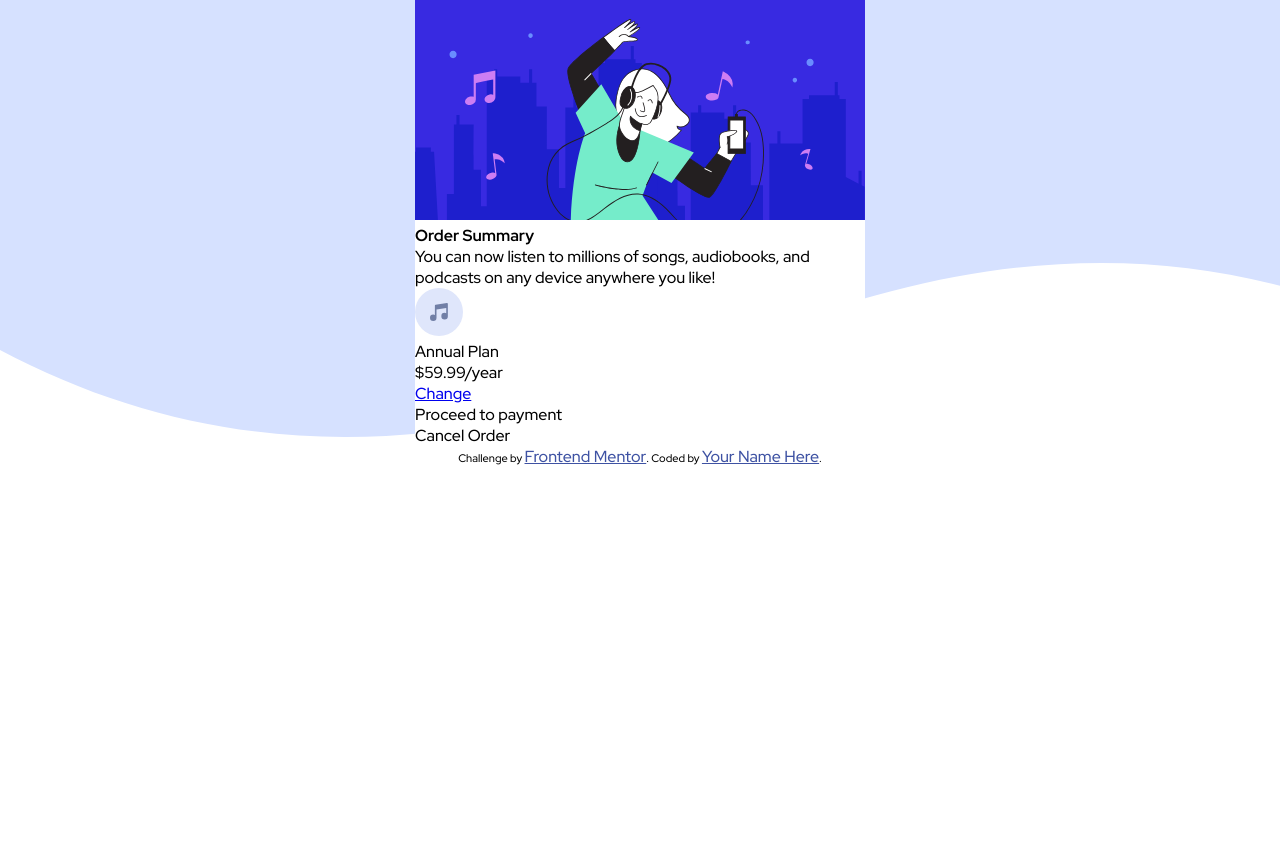
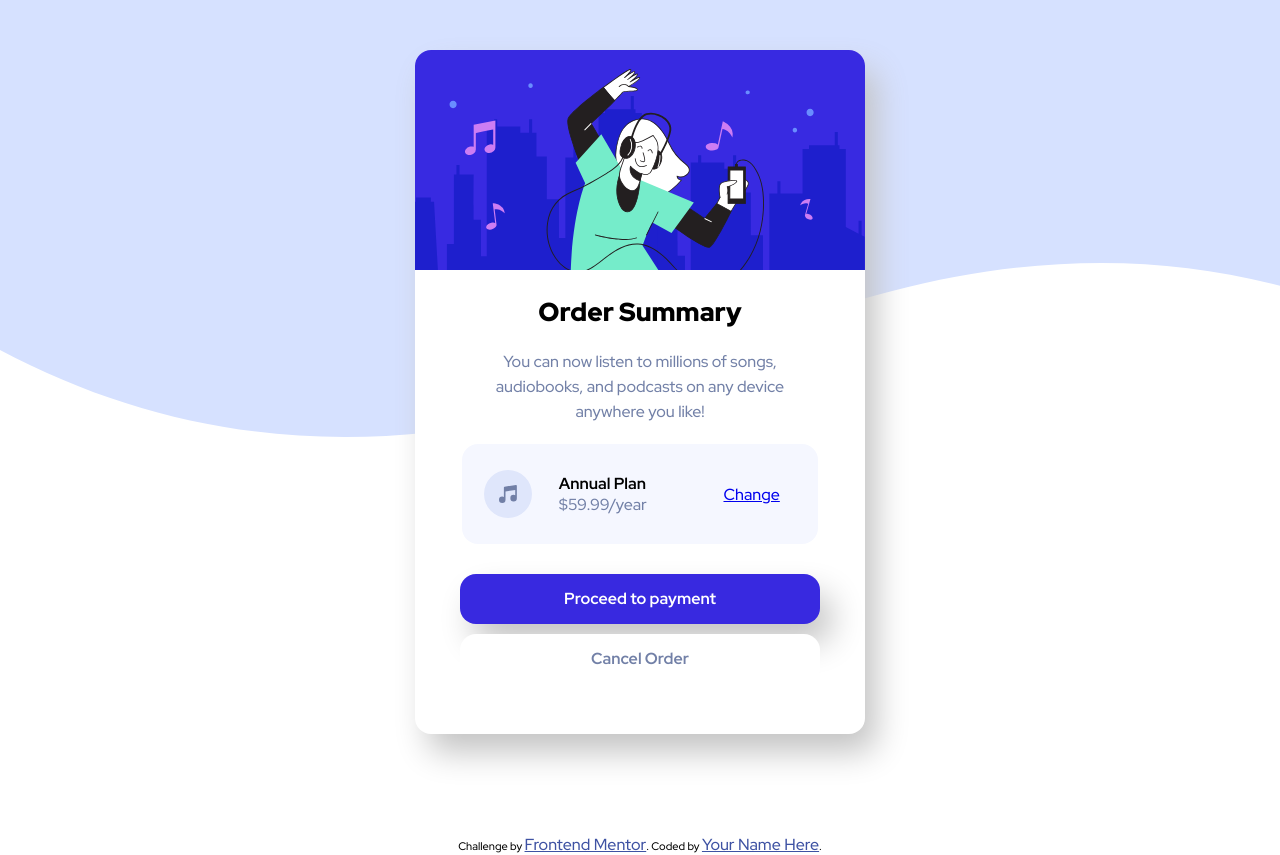
Before and after one commit to sstepaa/FrontEnd-Card, a plain HTML site: page index.html in a window 1280 px wide. Before the commit the page ends 800 px from the top, so only its background shows below. Drawn offline with Linux system fonts and the light colour scheme.

Commit message:
Version Terminada de card FrontEnd Mentor

```diff
--- a/main.css
+++ b/main.css
@@ -25,11 +25,113 @@
 }
 
 .card{
-    border: 1px solid back;
+
     display: flex;
     justify-content: center;
     align-items: center;
     flex-direction: column;
     background-color: #fff;
     max-width: 450px;
+    height: auto;
+    box-shadow: 12px 19px 33px -1px rgba(195,195,195,1);
+    margin-top: 50px;
+    border-radius: 1rem;
 }
+.card__img img{
+    border-radius: 1rem 1rem 0 0;
+}
+
+.card__text{
+    display: flex;
+    flex-direction: column;
+    justify-content: center;
+    align-items: center;
+    width: 80%;
+}
+/*------------------Modificacion de el primer grupo HEADER/TITLE - PARRAFO-------------------*/
+.text__header h1{
+    font-weight: 800;
+    font-size: 26px;
+    text-align: center;
+    padding: 20px 0 20px 0;
+    color: #000;
+}
+.text__header p{
+    text-align: center;
+    line-height: 25px;
+    color: var(--Desaturated-blue);
+}
+
+/*---------PLAN annual Segundo grupo de la card---------------------*/
+.text__plan{
+    width: 99%;
+    height: 100px;
+    border-radius: 1rem;
+    margin: 20px 0 30px 0;
+    background-color: var(--Very-pale-blue);
+    display: flex;
+    flex-direction: row;
+    justify-content:space-around;
+    align-items: center;
+}
+.text__plan img{
+    margin-left: -16px;
+}
+
+.text__plan__content{
+    margin-left: -50px;
+}
+.plan__title{
+    font-weight: 700;
+    color:#000;
+}
+.plan__subtitle{
+    color: var(--Desaturated-blue);
+}
+
+/*-----------Modificacion Del ultimo grupo de la card BTN---------------*/
+.btn{
+    width: 100%;
+    height: 50px;
+    border-radius: 1rem;
+    text-align: center;
+    font-weight: 700;
+    line-height: 50px;
+    background-color: var(--Btn-blue);
+    color: #fff;
+    margin-bottom: 10px;
+    box-shadow: 12px 19px 33px -1px rgba(195,195,195,1);
+}
+.btn--white{
+    box-shadow: none;
+    margin-bottom: 50px;
+    background-color: #fff;
+    color: var(--Desaturated-blue);
+
+}
+
+.attribution{
+    margin-top:100px ;
+}
+
+@media (max-width:375px) {
+   .background{
+       background: url(./images/pattern-background-mobile.svg) no-repeat fixed;
+   }
+
+   .card{
+       max-width: 350px;
+       margin-left:0 auto;
+   }
+   .card__img img{
+       max-width: 350px;
+   }
+
+   .text__plan img{
+    margin-left: -14px;
+}
+
+.text__plan__content{
+    margin-left: -30px;
+}
+}
```
